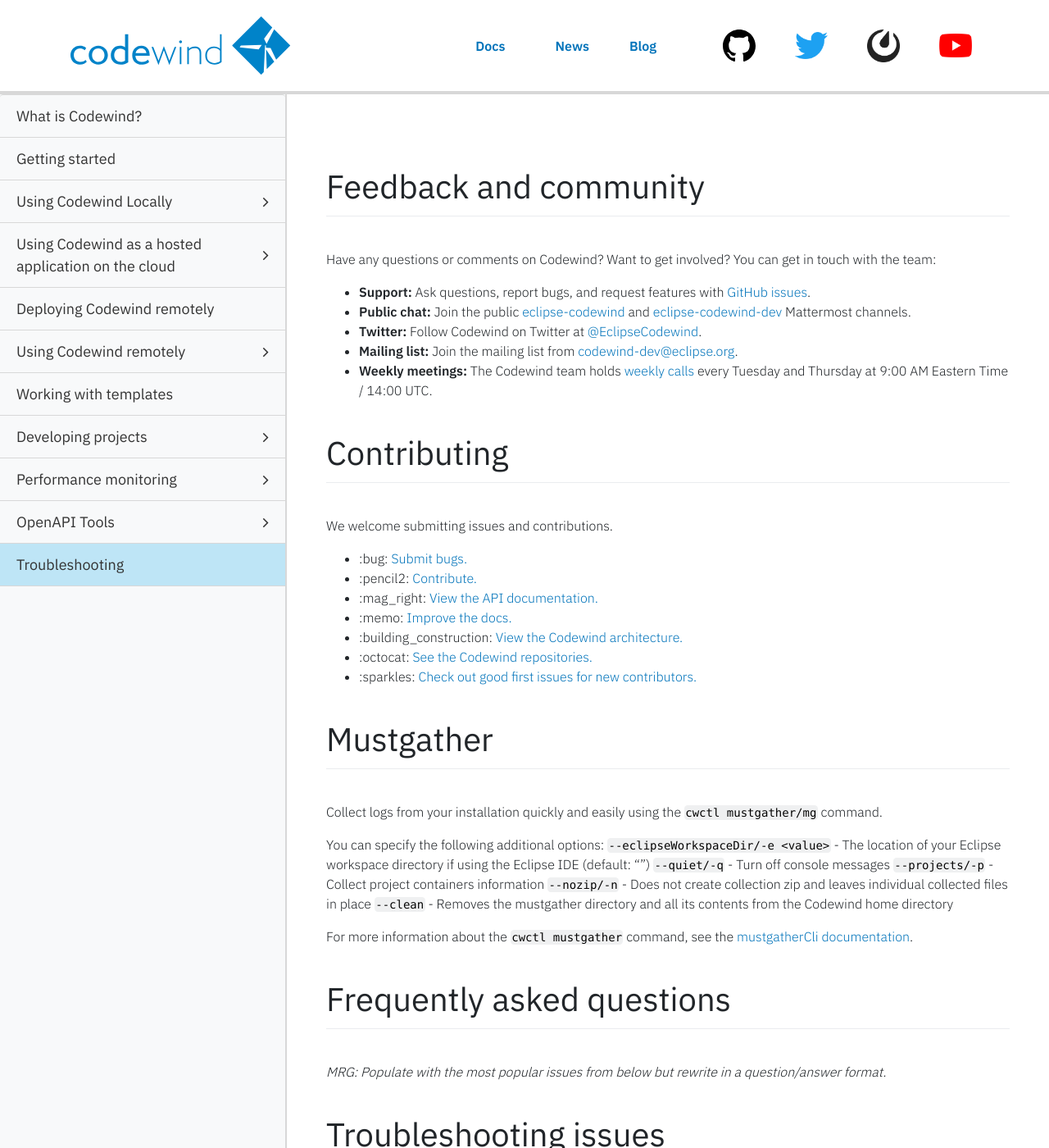
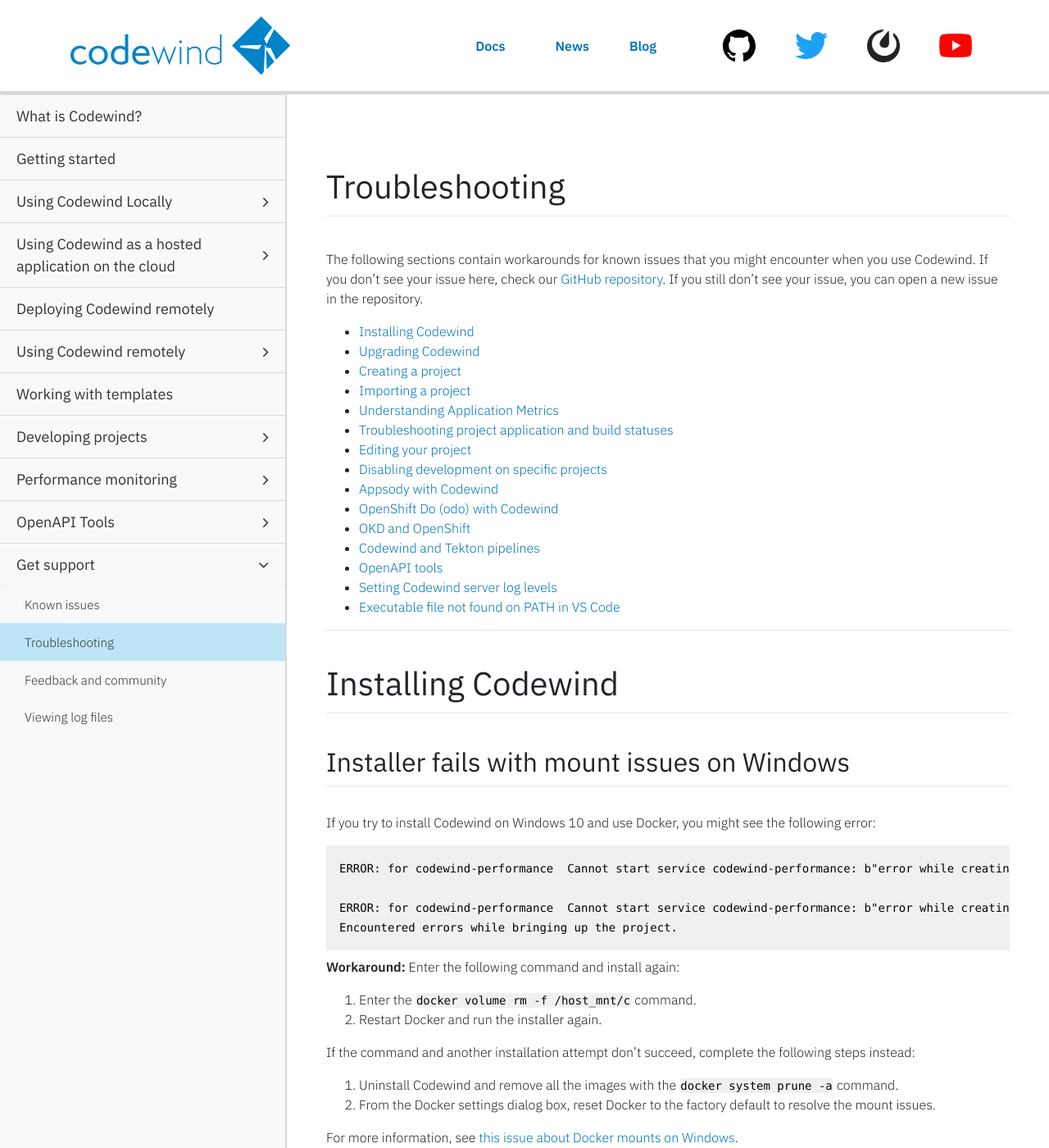
Before and after one commit to eclipse-archived/codewind-docs, a Jekyll site: the page built from docs/_documentations/troubleshooting.md, in a window 1280 px wide and 1400 px high. Shown: the whole window at 82% size. Built offline with Jekyll 4.4.1, drawn with Linux system fonts in a browser that asks for light colours; nearby versions of some CDN libraries; comment, search, counter and statistics services are not loaded; some of the changed text lies outside the part shown.

Commit message:
Draft new Get support section
Signed-off-by: micgibso <MICGIBSO@uk.ibm.com>

```diff
--- a/docs/_documentations/troubleshooting.md
+++ b/docs/_documentations/troubleshooting.md
@@ -1,6 +1,6 @@
 ---
 layout: docs
-title: Troubleshooting
+title: Known issues
 description: Troubleshooting Codewind
 keywords: troubleshooting, issues, workaround, logs, common problems, Mac, Windows, Linux, Theia, Docker, help, open a new issue, contact us, help, check the logs
 duration: 1 minute
@@ -11,44 +11,9 @@ parent: root
 ---
 <!-- NOTE: The '***' before each level one title adds a line to the final output, which helps this topic to be more readable and easier to consume. -->
 
-# Feedback and community
-Have any questions or comments on Codewind? Want to get involved? You can get in touch with the team:
-- **Support:** Ask questions, report bugs, and request features with [GitHub issues](https://github.com/eclipse/codewind/issues).
-- **Public chat:** Join the public [eclipse-codewind](https://mattermost.eclipse.org/eclipse/channels/eclipse-codewind) and [eclipse-codewind-dev](https://mattermost.eclipse.org/eclipse/channels/eclipse-codewind-dev) Mattermost channels.
-- **Twitter:** Follow Codewind on Twitter at [@EclipseCodewind](https://twitter.com/EclipseCodewind).
-- **Mailing list:** Join the mailing list from [codewind-dev@eclipse.org](https://accounts.eclipse.org/mailing-list/codewind-dev).
-- **Weekly meetings:** The Codewind team holds [weekly calls](https://github.com/eclipse/codewind/wiki/Codewind-Calls) every Tuesday and Thursday at 9:00 AM Eastern Time / 14:00 UTC.
+# Troubleshooting
 
-# Contributing
-We welcome submitting issues and contributions.
-- :bug: [Submit bugs.](https://github.com/eclipse/codewind/issues)
-- :pencil2: [Contribute.](CONTRIBUTING.md)
-- :mag_right: [View the API documentation.](https://eclipse.github.io/codewind/)
-- :memo: [Improve the docs.](https://github.com/eclipse/codewind-docs)
-- :building_construction: [View the Codewind architecture.](https://github.com/codewind-resources/design-documentation)
-- :octocat: [See the Codewind repositories.](https://github.com/eclipse?utf8=%E2%9C%93&q=codewind&type=&language=)
-- :sparkles: [Check out good first issues for new contributors.](https://github.com/eclipse/codewind/issues?q=is%3Aissue+is%3Aopen+label%3A%22good+first+issue%22)
-
-# Mustgather
-
-Collect logs from your installation quickly and easily using the `cwctl mustgather/mg` command.
-
-You can specify the following additional options:
-`--eclipseWorkspaceDir/-e <value>` - The location of your Eclipse workspace directory if using the Eclipse IDE (default: "")
-`--quiet/-q` - Turn off console messages
-`--projects/-p` - Collect project containers information
-`--nozip/-n` - Does not create collection zip and leaves individual collected files in place
-`--clean` - Removes the mustgather directory and all its contents from the Codewind home directory
-
-For more information about the `cwctl mustgather` command, see the [mustgatherCli documentation](https://github.com/mattcolegate/codewind-installer/tree/mustgatherCli#mustgathermg).
-
-# Frequently asked questions
-
-_MRG: Populate with the most popular issues from below but rewrite in a question/answer format._
-
-# Troubleshooting issues
-
-The following sections contain workarounds for issues that you might encounter when you use Codewind. If you don't see your issue here, please check our [GitHub repository](https://github.com/eclipse/codewind/issues). If you still don't see your issue, you can open a new issue in the repository.
+The following sections contain workarounds for known issues that you might encounter when you use Codewind. If you don't see your issue here, check our [GitHub repository](https://github.com/eclipse/codewind/issues). If you still don't see your issue, you can open a new issue in the repository.
 
 * [Installing Codewind](#installing-codewind)
 * [Upgrading Codewind](#upgrading-codewind)
```
Also changed, not shown: docs/_data/docstoc.yml (+10 -2 lines), docs/_documentations/feedback-and-community.md (added, +29 -0 lines), docs/_documentations/viewing-log-files.md (added, +31 -0 lines).
